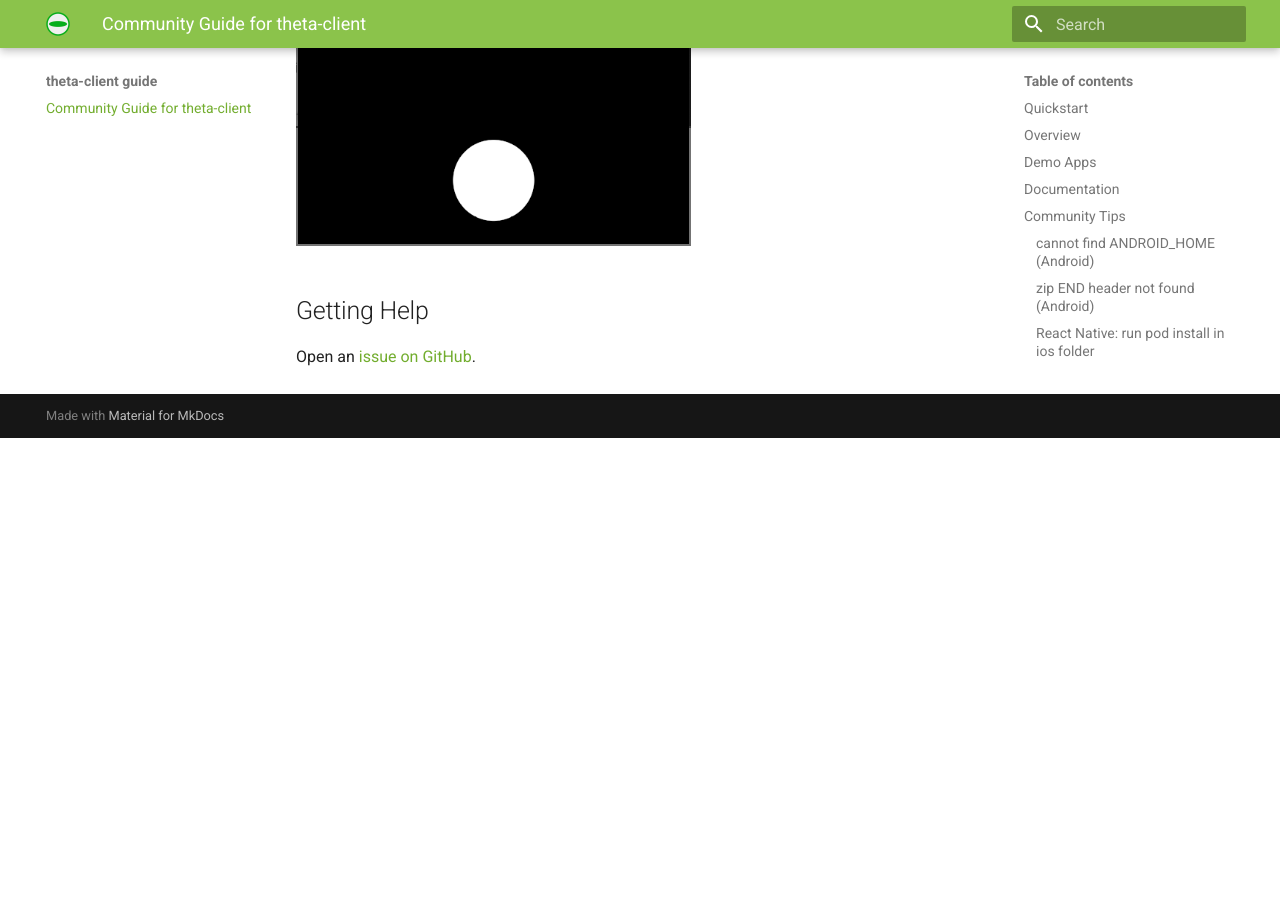
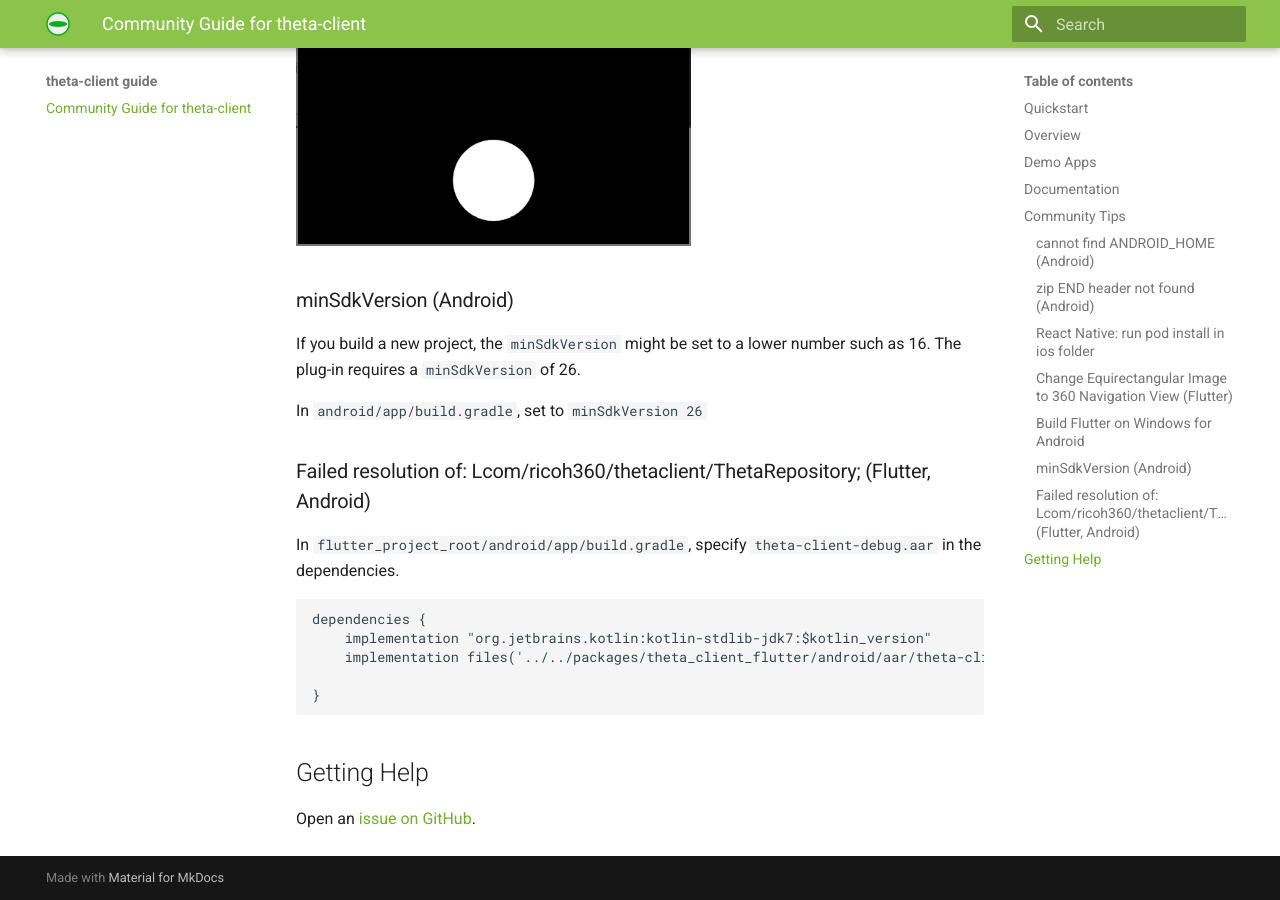
Before and after one commit to theta360developers/theta-client-guide, an MkDocs documentation site: the page built from docs/index.md, in a window 1280 px wide and 900 px high, scrolled down 9684 px. Built offline with MkDocs 1.6.1 and Material for MkDocs 9.7.7, drawn with Linux system fonts in a browser that asks for light colours; before the commit the page ends 10122 px from its top, so only the background shows below that.

Commit message:
added info on implementation files for Flutter Android build

````diff
--- a/docs/index.md
+++ b/docs/index.md
@@ -220,6 +220,25 @@ After pressing take picture, the live preview will appear.
 
 ![live preview](images/windows_flutter/live_preview.png)
 
+### minSdkVersion (Android)
+
+If you build a new project, the `minSdkVersion` might be set
+to a lower number such as 16.  The plug-in requires a `minSdkVersion` of 26.
+
+In `android/app/build.gradle`, set to `minSdkVersion 26`
+
+### Failed resolution of: Lcom/ricoh360/thetaclient/ThetaRepository; (Flutter, Android)
+
+In `flutter_project_root/android/app/build.gradle`, specify `theta-client-debug.aar` in the dependencies.
+
+```
+dependencies {
+    implementation "org.jetbrains.kotlin:kotlin-stdlib-jdk7:$kotlin_version"
+    implementation files('../../packages/theta_client_flutter/android/aar/theta-client-debug.aar')
+
+}
+```
+
 
 
 
````
